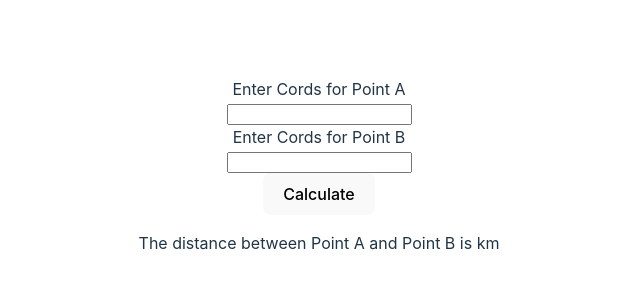
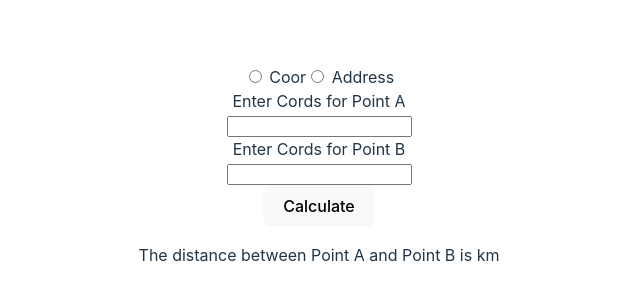
Before and after one commit to KumarKha/distance-calculator, a React (Vite) app: page / in a window 1280 px wide. Shown: the part 226-526 px from the top of the page, without its empty margins (321-961 px from the left). Built offline with nearby package versions, Linux system fonts and the light colour scheme.

Commit message:
Added Readme

```diff
--- a/src/components/InputForm.jsx
+++ b/src/components/InputForm.jsx
@@ -4,6 +4,8 @@ const InputForm = () => {
   const [location, setLocation] = useState('');
 
   const [distance, setDistance] = useState(null);
+
+  const [inputType, setInputType] = useState('');
 
   const { inputA, inputB } = location;
 
@@ -32,6 +34,10 @@ const InputForm = () => {
     let pointA = inputToCoordinate(location.inputA);
     let pointB = inputToCoordinate(location.inputB);
     calDistance(pointA, pointB);
+  };
+
+  const handleType = (e) => {
+    console.log(e.target.value);
   };
   /**
    *
@@ -73,6 +79,10 @@ const InputForm = () => {
   return (
     <div>
       <form onSubmit={handleSubmit}>
+        <div onChange={handleType}>
+          <input type='radio' value='corrd' name='inputType' /> Coor
+          <input type='radio' value='address' name='inputType' /> Address
+        </div>
         <div>
           <label>Enter Cords for Point A</label>
           <br />
```
Also changed, not shown: 1 other file (tests, documents, lock files or other folders).
